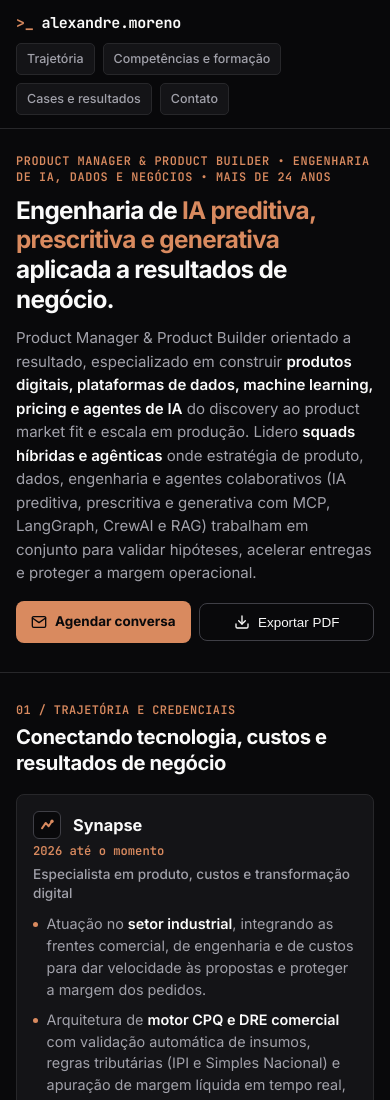
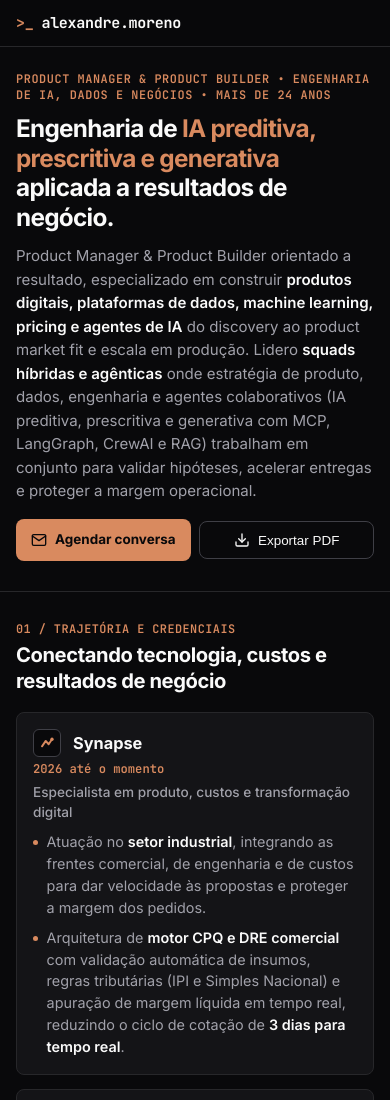
Before and after one commit to alexandre-moreno/alexandre-moreno.github.io, a plain HTML site: page index.html in a window 390 px wide. Shown: the top 1100 px of the page. Drawn offline with Linux system fonts and the light colour scheme.

Commit message:
Disable navigation links display
Removed styles and elements related to navigation links.

```diff
--- a/index.html
+++ b/index.html
@@ -686,30 +686,7 @@
     }
 
     .nav-links {
-      width: 100%;
-      display: flex;
-      gap: 0.5rem;
-      overflow-x: auto;
-      -webkit-overflow-scrolling: touch;
-      scrollbar-width: none;
-      padding-bottom: 2px;
-    }
-
-    .nav-links::-webkit-scrollbar {
-      display: none;
-    }
-
-    .nav-links a {
-      font-size: 0.78rem;
-      white-space: nowrap;
-      background-color: var(--bg-secondary);
-      border: 1px solid var(--border-subtle);
-      padding: 5px 10px;
-      border-radius: 5px;
-    }
-
-    .nav-links a::after {
-      display: none;
+      display: none !important;
     }
 
     section {
```
